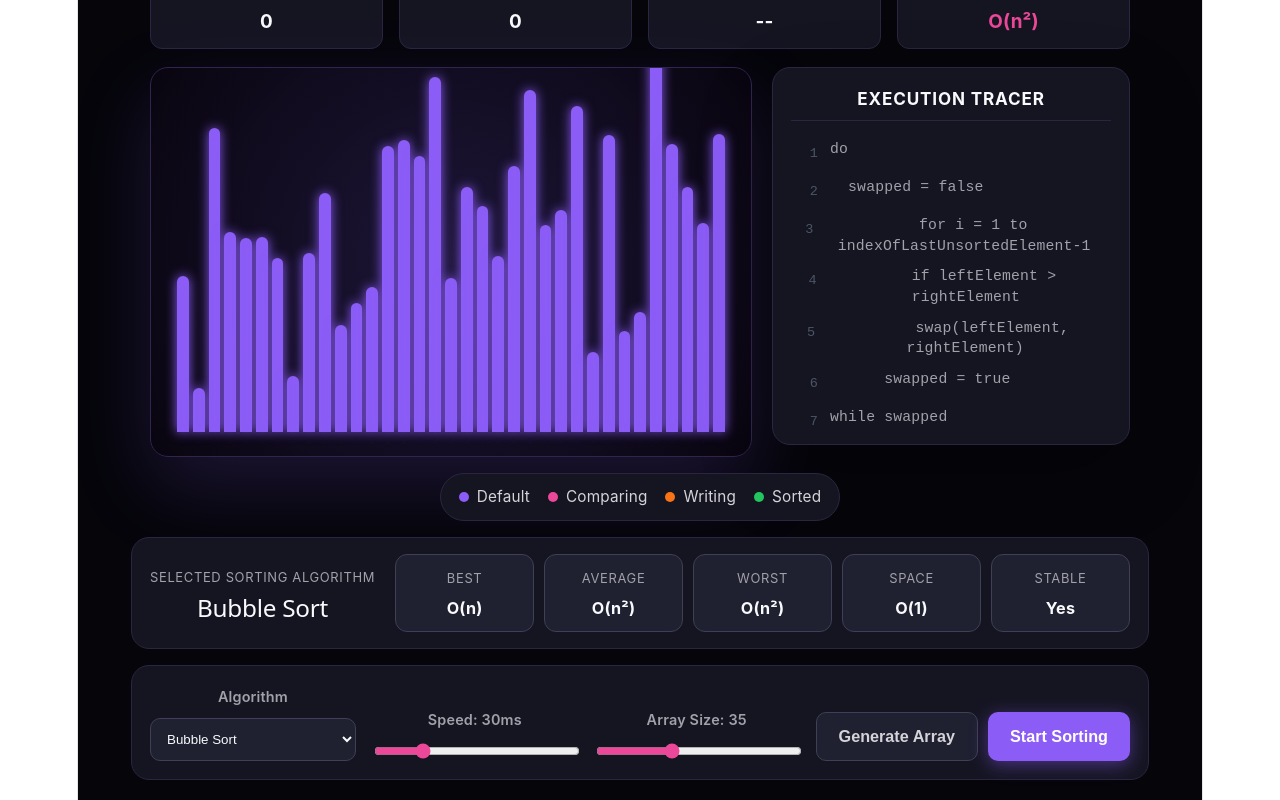
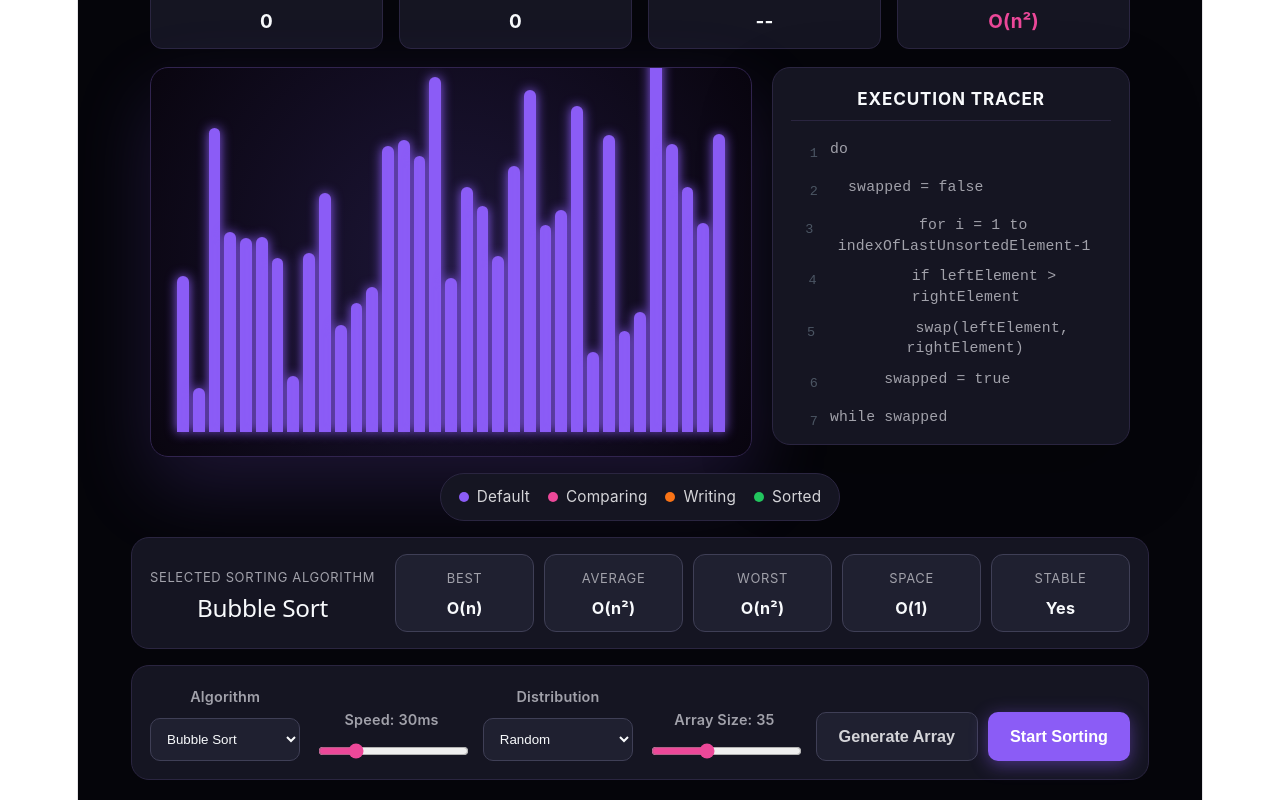
Before and after one commit to Alexy-ak06/Sortsphere, a React (Vite) app: page / in a window 1280 px wide. Shown: the part 206-1006 px from the top of the page. Built offline with nearby package versions, Linux system fonts and the light colour scheme.

Commit message:
Add data distribution presets

```diff
--- a/src/App.jsx
+++ b/src/App.jsx
@@ -13,6 +13,7 @@ export default function App() {
   const [selectedGraphAlgorithm, setSelectedGraphAlgorithm] = useState("BFS");
   const [targetValue, setTargetValue] = useState(120);
   const [currentExecutingLine, setCurrentExecutingLine] = useState(null);
+const [distributionType, setDistributionType] = useState("Random");
 
   const sortVisualizer = useSortVisualizer(arraySize);
   const searchVisualizer = useSearchVisualizer(arraySize);
@@ -218,7 +219,7 @@ export default function App() {
 
   useEffect(() => {
     if (isSortingMode) {
-      sortVisualizer.generateNewArray();
+      sortVisualizer.generateNewArray(distributionType);
     } else if (isSearchingMode) {
       searchVisualizer.generateNewArray(selectedSearchAlgorithm === "Binary Search");
     } else {
@@ -236,7 +237,7 @@ export default function App() {
 
   const handleGenerate = () => {
     if (isSortingMode) {
-      sortVisualizer.generateNewArray();
+      sortVisualizer.generateNewArray(distributionType);
     } else if (isSearchingMode) {
       searchVisualizer.generateNewArray(selectedSearchAlgorithm === "Binary Search");
     } else {
@@ -519,7 +520,7 @@ export default function App() {
         style={{
           ...styles.controlPanel,
           gridTemplateColumns: isSortingMode
-            ? "1fr 1fr 1fr auto"
+            ? "1fr 1fr 1fr 1fr auto"
             : isSearchingMode
             ? "1fr 1fr 1fr 1fr auto"
             : "1fr 1fr auto",
@@ -573,7 +574,25 @@ export default function App() {
             style={styles.slider}
           />
         </div>
-
+{isSortingMode && (
+  <div style={styles.controlGroup}>
+    <label style={styles.controlLabel}>Distribution</label>
+    <select
+      value={distributionType}
+      disabled={isRunning}
+      onChange={(event) => {
+        setDistributionType(event.target.value);
+        sortVisualizer.generateNewArray(event.target.value);
+      }}
+      style={styles.select}
+    >
+      <option value="Random">Random</option>
+      <option value="Nearly Sorted">Nearly Sorted</option>
+      <option value="Reverse Sorted">Reverse Sorted</option>
+      <option value="Few Unique">Few Unique</option>
+    </select>
+  </div>
+)}
         {!isGraphMode && (
           <div style={styles.controlGroup}>
             <label style={styles.controlLabel}>Array Size: {arraySize}</label>
--- a/src/useSortVisualizer.js
+++ b/src/useSortVisualizer.js
@@ -19,14 +19,64 @@ export function useSortVisualizer(size = 35) {
 
   const activeSortToken = useRef(0);
 
-  const generateNewArray = useCallback(() => {
-    activeSortToken.current++;
-    setIsSorting(false);
-    const values = Array.from({ length: size }, () => Math.floor(Math.random() * 340) + 40);
-    setArray(values);
-    setBarColors(Array(size).fill(defaultColor));
-    setMetrics({ comparisons: 0, swaps: 0, timeElapsed: 0 });
-  }, [size]);
+  const generateNewArray = useCallback(
+    (type = "Random") => {
+      activeSortToken.current++;
+      setIsSorting(false);
+
+      let values = [];
+
+      const base = Array.from(
+        { length: size },
+        (_, index) => Math.floor((index + 1) * (340 / size)) + 40
+      );
+
+      switch (type) {
+        case "Nearly Sorted":
+          values = [...base];
+
+          for (let i = 0; i < Math.max(1, Math.floor(size / 5)); i++) {
+            const indexA = Math.floor(Math.random() * size);
+            const indexB = Math.floor(Math.random() * size);
+            [values[indexA], values[indexB]] = [values[indexB], values[indexA]];
+          }
+
+          break;
+
+        case "Reverse Sorted":
+          values = [...base].reverse();
+          break;
+
+        case "Few Unique": {
+          const uniqueValues = [80, 160, 240, 320];
+
+          values = Array.from(
+            { length: size },
+            () => uniqueValues[Math.floor(Math.random() * uniqueValues.length)]
+          );
+
+          break;
+        }
+
+        case "Random":
+        default:
+          values = Array.from(
+            { length: size },
+            () => Math.floor(Math.random() * 340) + 40
+          );
+          break;
+      }
+
+      setArray(values);
+      setBarColors(Array(size).fill(defaultColor));
+      setMetrics({
+        comparisons: 0,
+        swaps: 0,
+        timeElapsed: 0,
+      });
+    },
+    [size]
+  );
 
   const updateVisualizerState = (currentArray, currentColors, comparisons, operations, startTime) => {
     setArray([...currentArray]);
@@ -40,6 +90,7 @@ export function useSortVisualizer(size = 35) {
 
   const isCancelled = (token) => token !== activeSortToken.current;
 
+  // --- Sorting Algorithms ---
   const runBubbleSort = async (speed = 30, onLineExecute) => {
     if (isSorting) return;
     setIsSorting(true);
```
